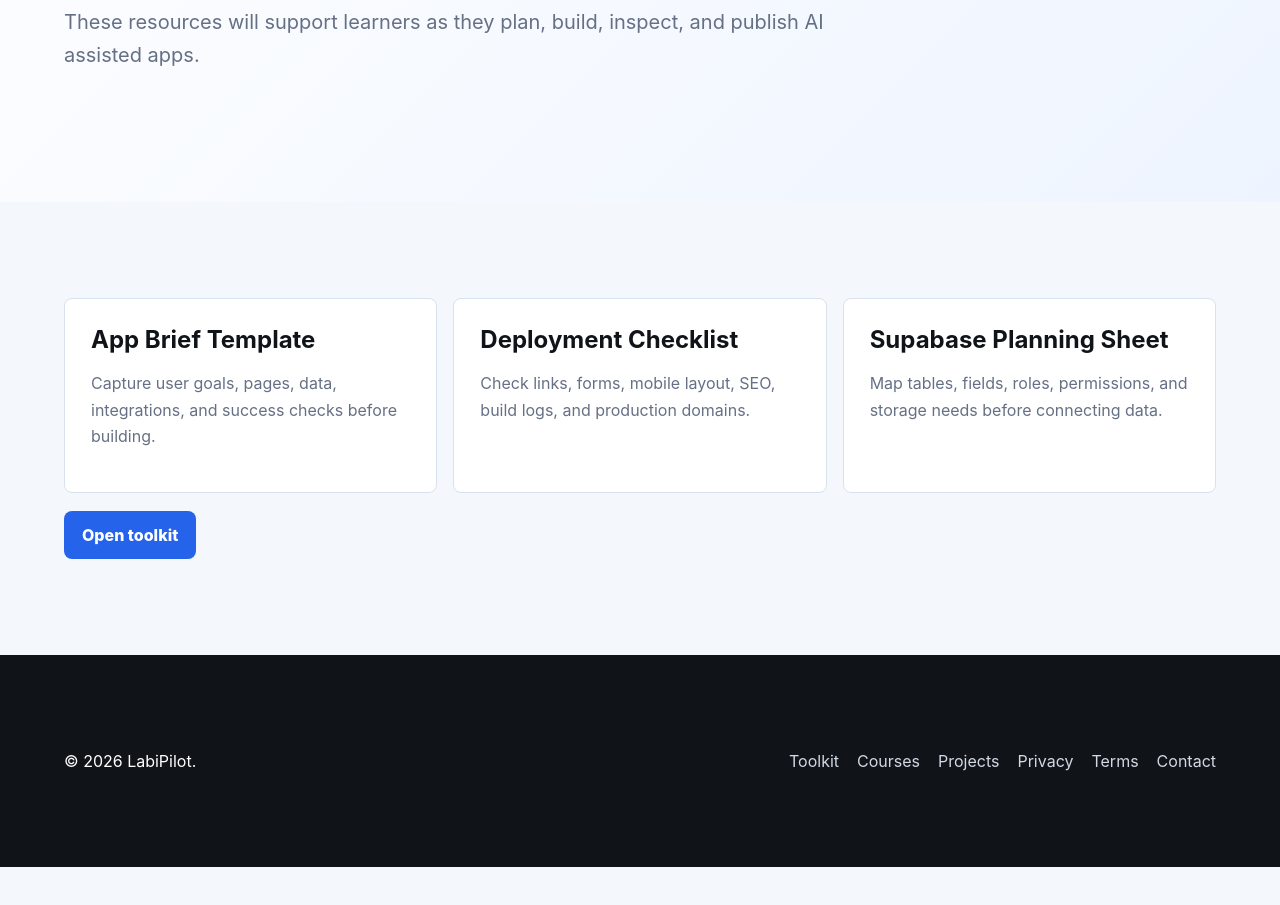
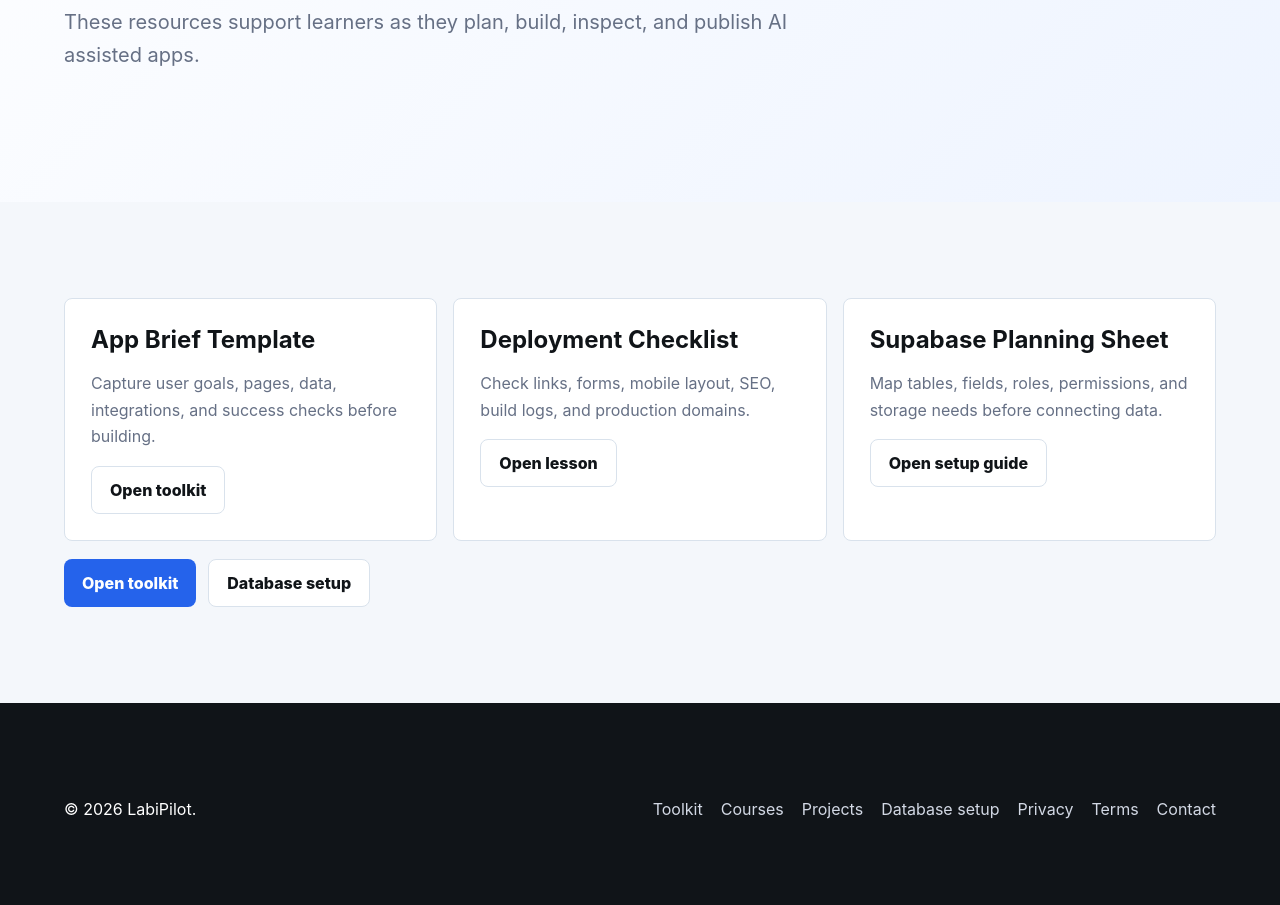
Before and after one commit to solajacobs-cloud/Labipilot, a website: page resources.html in a window 1280 px wide. Shown: the part 507-1412 px from the top of the page. Before the commit the page ends 1374 px from the top, so only its background shows below. Drawn offline with Linux system fonts and the light colour scheme.

Commit message:
Link database setup guide

```diff
--- a/resources.html
+++ b/resources.html
@@ -28,24 +28,25 @@
       <section class="page-hero">
         <p class="eyebrow">Resources</p>
         <h1>Templates, checklists, and launch notes.</h1>
-        <p>These resources will support learners as they plan, build, inspect, and publish AI assisted apps.</p>
+        <p>These resources support learners as they plan, build, inspect, and publish AI assisted apps.</p>
       </section>
 
       <section class="section">
         <div class="content-grid">
-          <article class="content-card"><h3>App Brief Template</h3><p>Capture user goals, pages, data, integrations, and success checks before building.</p></article>
-          <article class="content-card"><h3>Deployment Checklist</h3><p>Check links, forms, mobile layout, SEO, build logs, and production domains.</p></article>
-          <article class="content-card"><h3>Supabase Planning Sheet</h3><p>Map tables, fields, roles, permissions, and storage needs before connecting data.</p></article>
+          <article class="content-card"><h3>App Brief Template</h3><p>Capture user goals, pages, data, integrations, and success checks before building.</p><a class="secondary-button" href="./toolkit.html">Open toolkit</a></article>
+          <article class="content-card"><h3>Deployment Checklist</h3><p>Check links, forms, mobile layout, SEO, build logs, and production domains.</p><a class="secondary-button" href="./lesson-deploy-verify.html">Open lesson</a></article>
+          <article class="content-card"><h3>Supabase Planning Sheet</h3><p>Map tables, fields, roles, permissions, and storage needs before connecting data.</p><a class="secondary-button" href="./database-setup.html">Open setup guide</a></article>
         </div>
         <div class="dashboard-actions">
           <a class="primary-button" href="./toolkit.html">Open toolkit</a>
+          <a class="secondary-button" href="./database-setup.html">Database setup</a>
         </div>
       </section>
     </main>
 
     <footer class="footer">
       <p>© 2026 LabiPilot.</p>
-      <div><a href="./toolkit.html">Toolkit</a><a href="./courses.html">Courses</a><a href="./projects.html">Projects</a><a href="./privacy.html">Privacy</a><a href="./terms.html">Terms</a><a href="./contact.html">Contact</a></div>
+      <div><a href="./toolkit.html">Toolkit</a><a href="./courses.html">Courses</a><a href="./projects.html">Projects</a><a href="./database-setup.html">Database setup</a><a href="./privacy.html">Privacy</a><a href="./terms.html">Terms</a><a href="./contact.html">Contact</a></div>
     </footer>
     <script src="./script.js"></script>
   </body>
```
